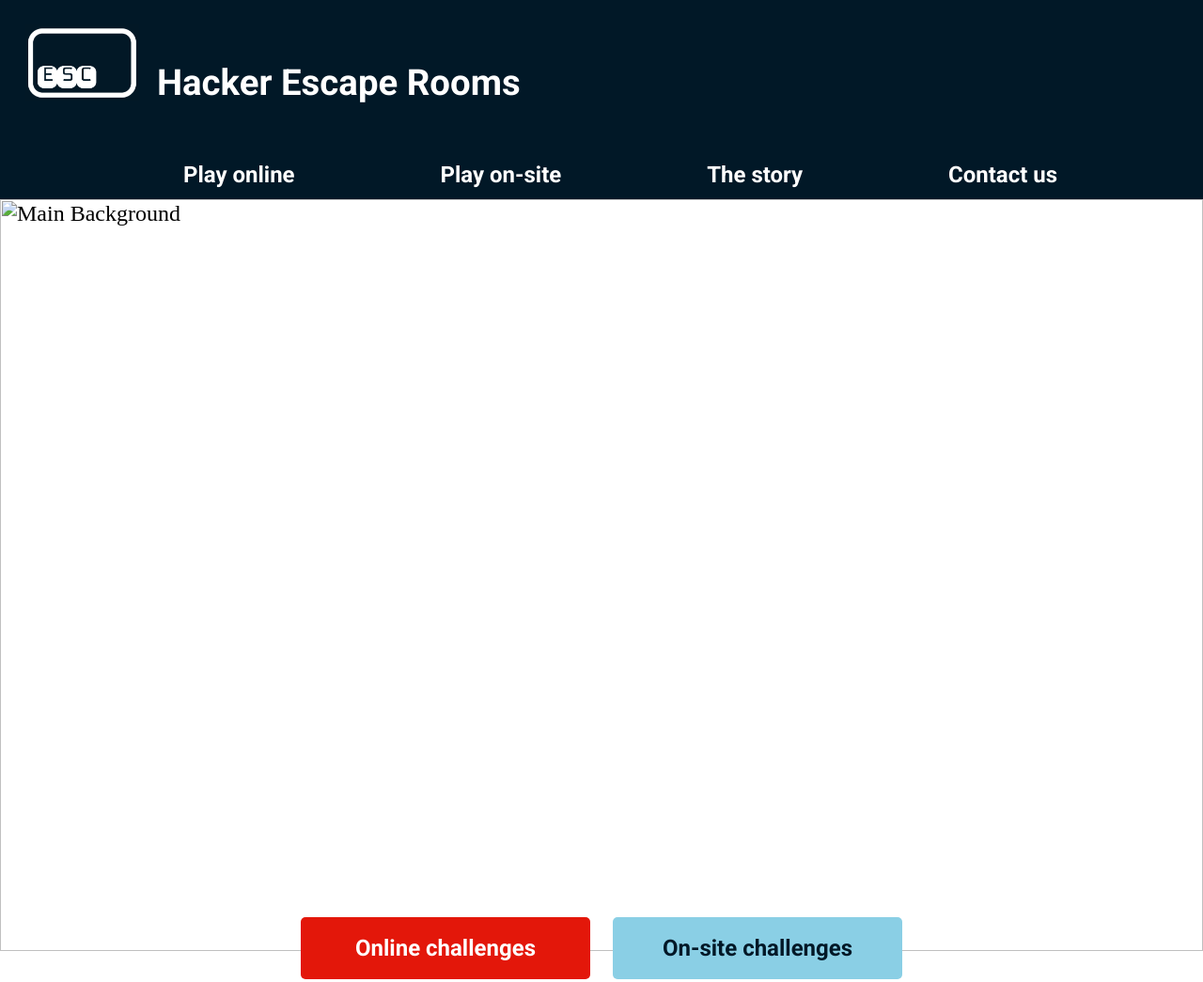
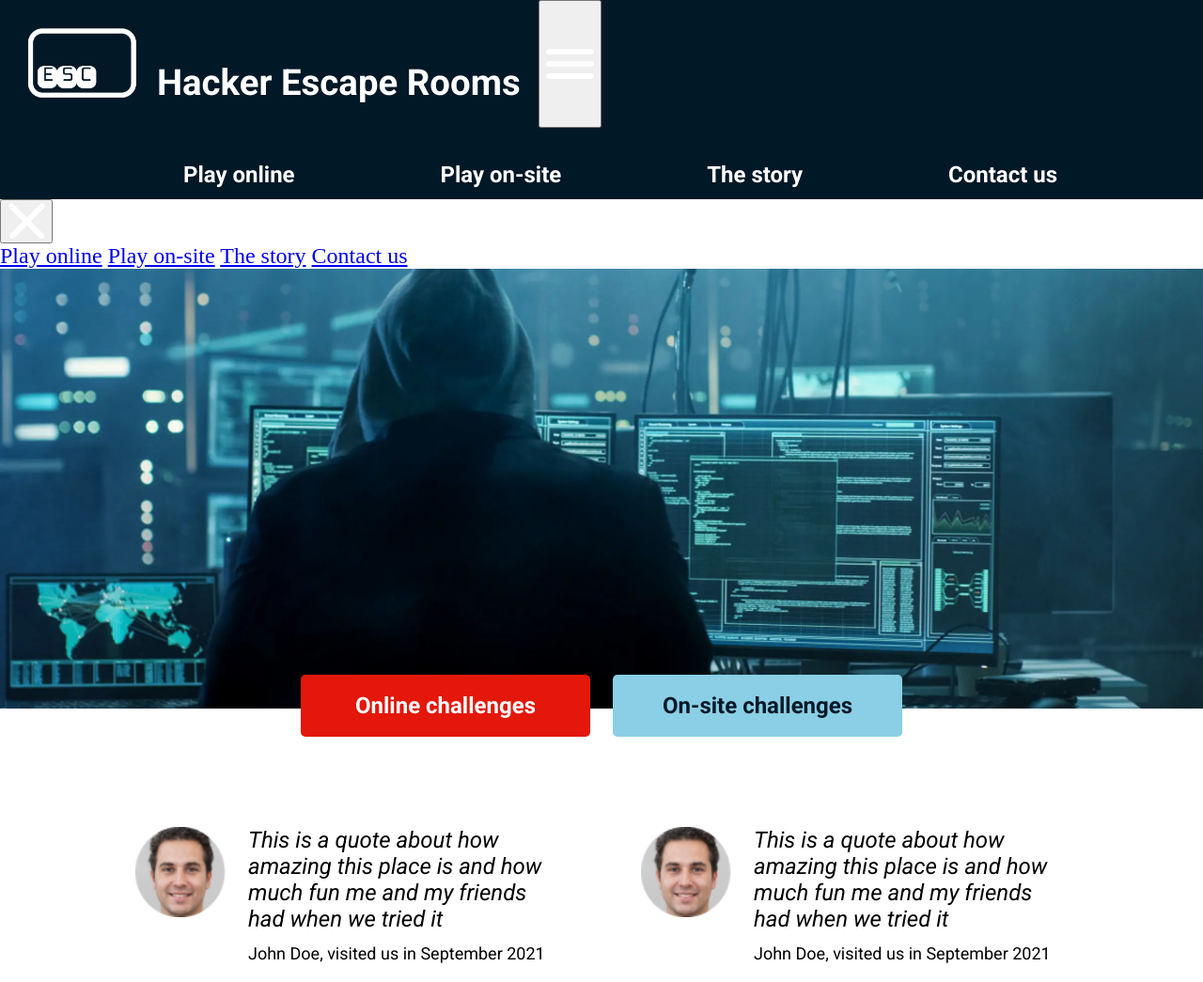
Before and after one commit to MagnusTerak/EscSite, a website: page index.html in a window 1280 px wide. Shown: the top 1045 px of the page at 94% size. Drawn offline with Linux system fonts and the light colour scheme.

Commit message:
feat(index.html): structure for hamburgerMenu

```diff
--- a/index.html
+++ b/index.html
@@ -13,7 +13,11 @@
                 <div class="header__div">
                     <img class="header__logo" src="src/images/esc-logo.png" alt="Header Logo"></img>
                     <h1 class="header__text">Hacker Escape Rooms</h1>
+                    <button class="header__hamburgerMenu smallScreen">
+                        <img class="header__hamburgerMenu__img" src="./src/images/menu-phone.png">
+                    </button>
                 </div>
+
 
                 <nav class="header__nav bigScreen">
                     <ul class="header__nav__list">
@@ -25,8 +29,24 @@
                 </nav>
             </header>
 
+            <div class="phoneMenu phoneMenu__visible">
+                <div class="phoneMenu__container">
+                    <button class="phoneMenu__close">
+                        <img src="./src/images/menu-phone-close.png" alt="Phone Menu Close" class="phoneMenu__img">
+                    </button>
+
+                    <div class="phoneMenu__tagContainer">
+                        <a href="#" class="phoneMenu__tag">Play online</a>
+                        <a href="#" class="phoneMenu__tag">Play on-site</a>
+                        <a href="#" class="phoneMenu__tag">The story</a>
+                        <a href="#" class="phoneMenu__tag">Contact us</a>
+                    </div>
+                </div>
+                <div class="phoneMenu__background"></div>
+            </div>
+
             <img class="hackerBackground" src="src/images/main-background.png" alt="Main Background"></img>
-            <img class="hackerBackground__desktop" src="src/images/mani-background-pc.png" alt="Main Background"></img>
+            <img class="hackerBackground__desktop" src="src/images/main-background-pc.png" alt="Main Background"></img>
 
             <!-- Buttons sections -->
             <section class="btnSection">
@@ -173,5 +193,7 @@
                 </section>
             </footer>
         </container>
+
+        <script src="/script.js"></script>
     </body>
 </html>
```
